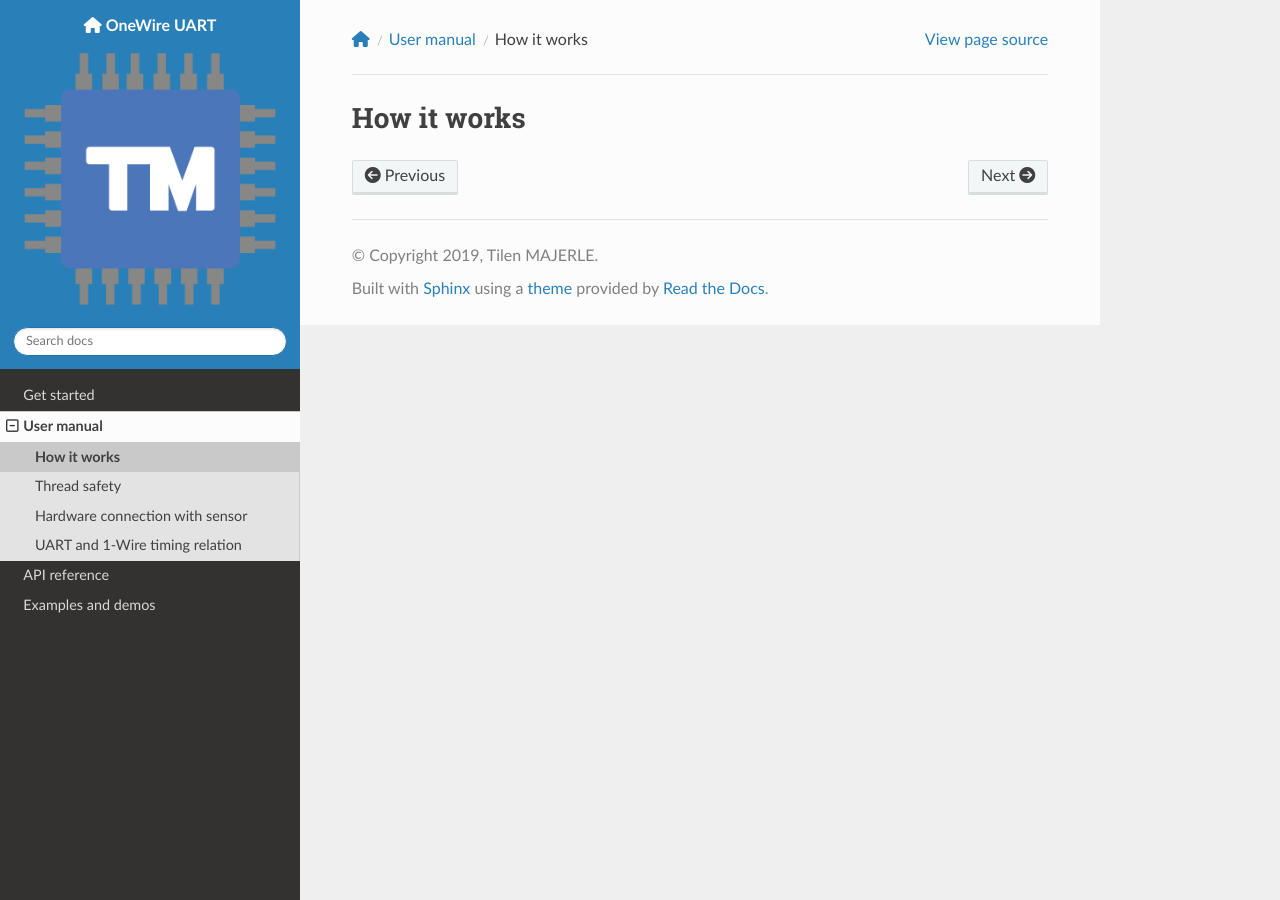
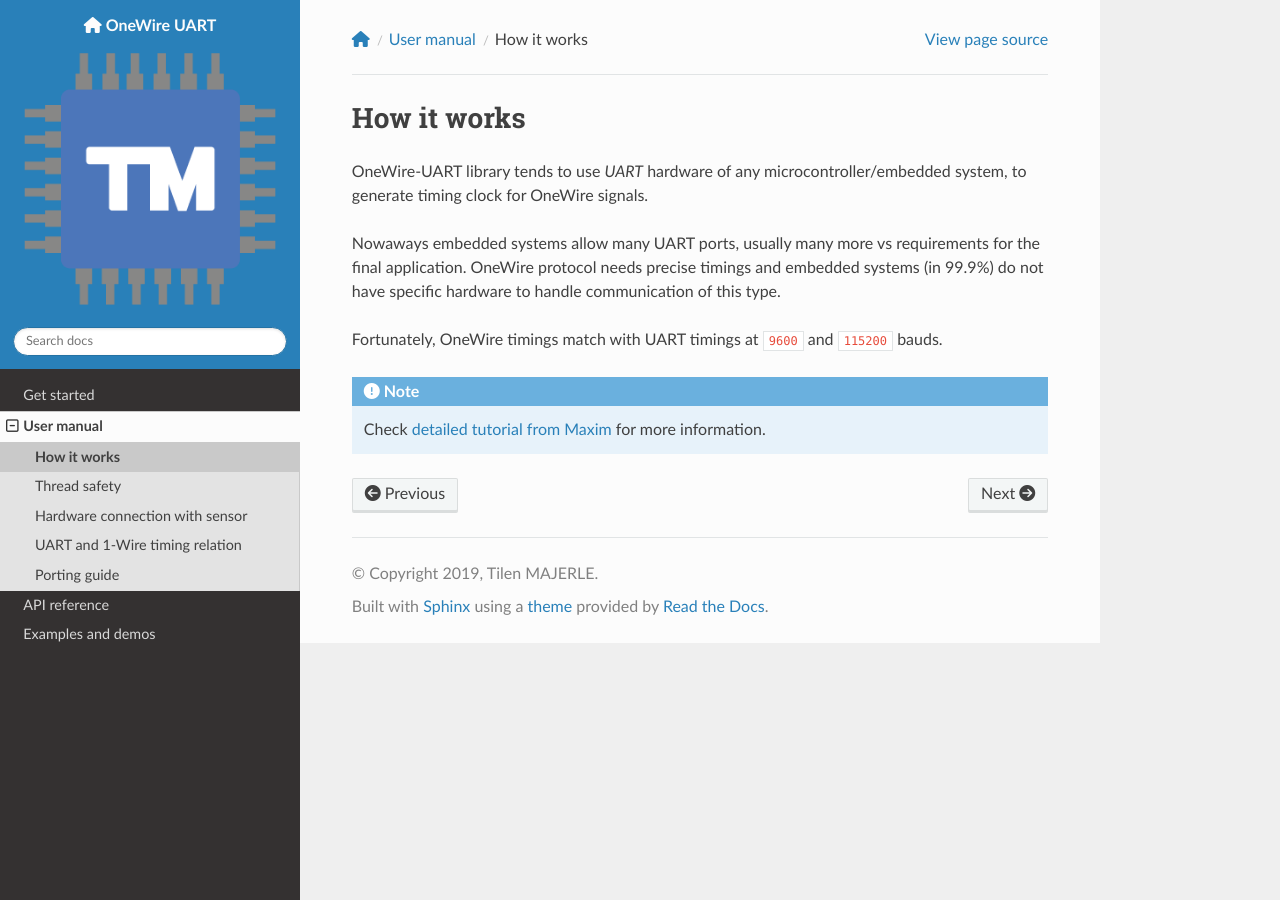
Before and after one commit to MaJerle/lwow, a Sphinx documentation site: the page built from docs/user-manual/how-it-works.rst, in a window 1280 px wide. Built offline with Sphinx 7.4.7 and the Read the Docs theme 2.0.0, drawn with Linux system fonts in a browser that asks for light colours; nearby versions of some CDN libraries.

Commit message:
Update docs

```diff
--- a/docs/api-reference/ow_config.rst
+++ /dev/null
@@ -1,6 +0,0 @@
-.. _api_ow_config:
-
-Configuration
-=============
-
-.. doxygengroup:: OW_CONFIG
--- a/docs/api-reference/ow_ll.rst
+++ b/docs/api-reference/port/ll.rst
@@ -1,6 +1,6 @@
 .. _api_ow_ll:
 
-Low-level functions
-===================
+Low-level driver
+================
 
 .. doxygengroup:: OW_LL
--- a/docs/user-manual/how-it-works.rst
+++ b/docs/user-manual/how-it-works.rst
@@ -1,9 +1,18 @@
-.. _how_it_works:
+.. _um_how_it_works:
 
 How it works
 ============
 
+OneWire-UART library tends to use *UART* hardware of any microcontroller/embedded system,
+to generate timing clock for OneWire signals.
 
+Nowaways embedded systems allow many UART ports, usually many more vs requirements for the final application.
+OneWire protocol needs precise timings and embedded systems (in 99.9%) do not have specific hardware to handle communication of this type.
+
+Fortunately, OneWire timings match with UART timings at ``9600`` and ``115200`` bauds.
+
+.. note::
+	Check `detailed tutorial from Maxim <https://www.maximintegrated.com/en/design/technical-documents/tutorials/2/214.html>`_ for more information.
 
 .. toctree::
     :maxdepth: 2
--- a/docs/user-manual/index.rst
+++ b/docs/user-manual/index.rst
@@ -8,5 +8,6 @@ User manual
 
     how-it-works
     thread-safety
-    hw_connection
-    uart_timing
+    hw-connection
+    uart-timing
+    porting-guide
--- a/docs/user-manual/thread-safety.rst
+++ b/docs/user-manual/thread-safety.rst
@@ -1,4 +1,4 @@
-.. _thread_safety:
+.. _um_thread_safety:
 
 Thread safety
 =============
--- a/docs/user-manual/uart_timing.rst
+++ b/docs/user-manual/uart-timing.rst
@@ -1,7 +1,7 @@
-.. _uart_timing:
+.. _um_uart_timing:
 
 UART and 1-Wire timing relation
-================================
+===============================
 
 This part is explaining how UART and 1-Wire timings are connected together and what is important to take into consideration for stable and reliable communication.
 
```
Also changed, not shown: docs/api-reference/config.rst (added, +12 -0 lines), docs/api-reference/index.rst (+4 -3 lines), docs/api-reference/ow_sys.rst (deleted, +0 -9 lines), docs/api-reference/port/index.rst (added, +12 -0 lines), docs/api-reference/port/sys.rst (added, +15 -0 lines), docs/user-manual/porting-guide.rst (added, +87 -0 lines), docs/user-manual/hw-connection.rst (renamed from docs/user-manual/hw_connection.rst).
